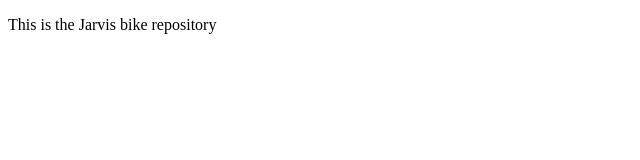
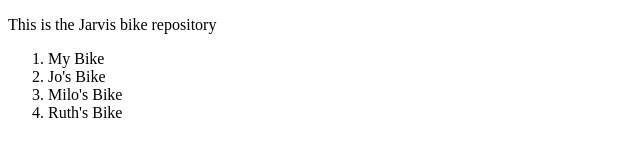
Before and after one commit to WaracleAcademy/modern-javascript-002-HughJarvis, a plain HTML site: page index.html in a window 1280 px wide. Shown: the whole page, without its empty margins (0-640 px from the left). Drawn offline with Linux system fonts and the light colour scheme.

Commit message:
Update index.html

```diff
--- a/index.html
+++ b/index.html
@@ -5,6 +5,14 @@
       <title>Jarvis bikes repository</title>
    </head>
    <body>
+     <header>
       <p>This is the Jarvis bike repository</p>
+     </header>
+      <ol>
+         <li>My Bike</li>
+         <li>Jo's Bike</li>
+         <li>Milo's Bike</li>
+         <li>Ruth's Bike</li>
+      </ol>
    </body>
 </html>
```
